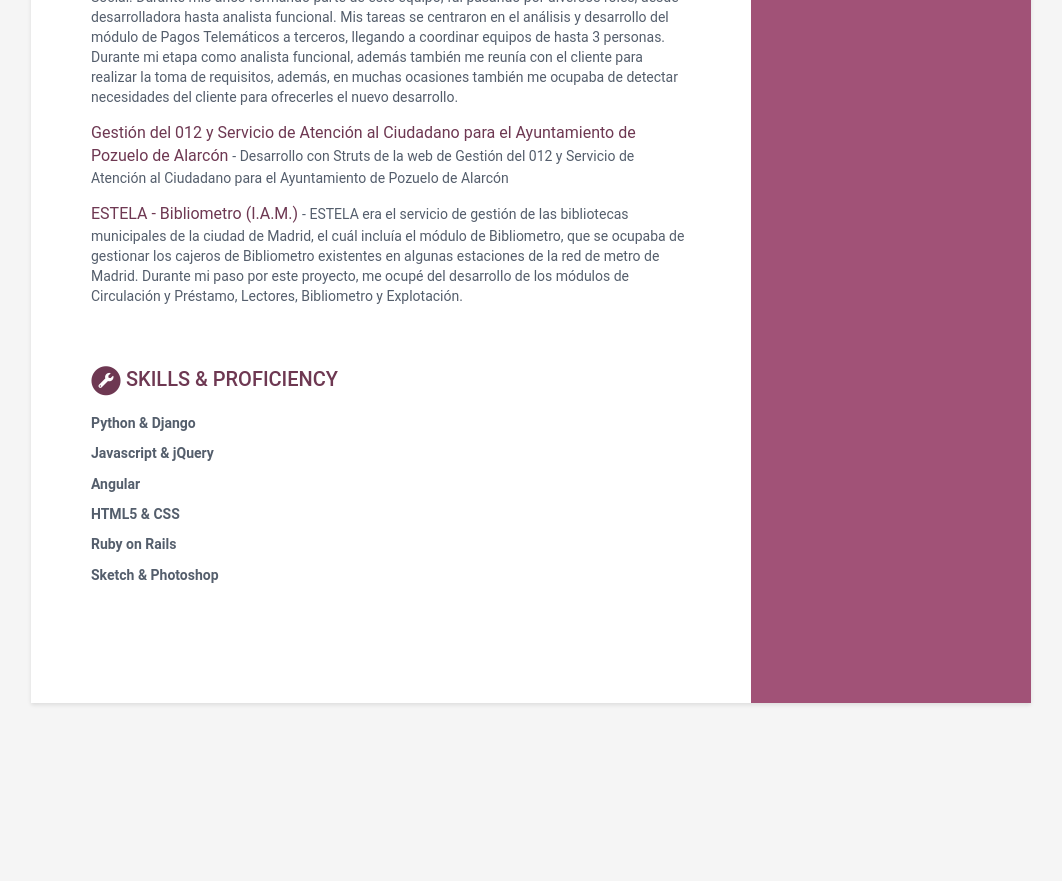
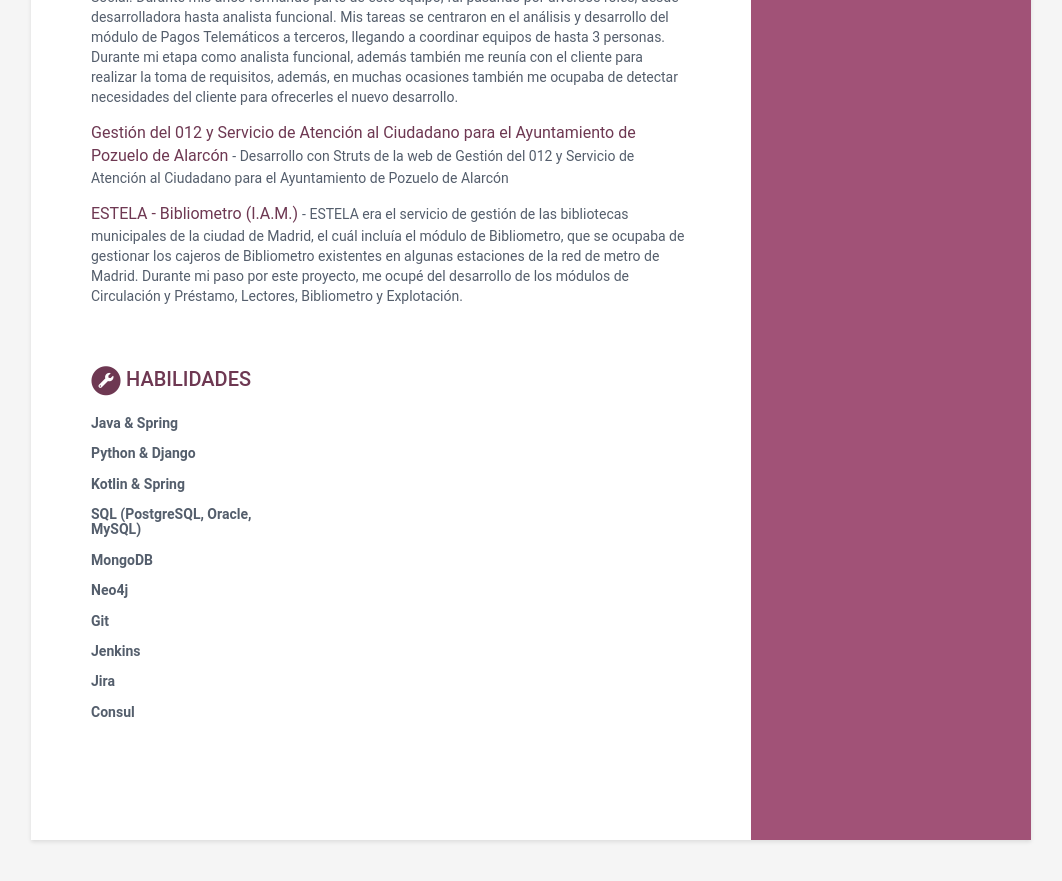
Before and after one commit to olivisoll/olivisoll.github.io, a Jekyll site: the page built from index.html, in a window 1280 px wide and 900 px high, scrolled down 2174 px. Shown: the top 881 px of the window, without its empty margins (109-1171 px from the left). Built offline with Jekyll 4.4.1, drawn with Linux system fonts in a browser that asks for light colours; before the commit the page ends 2937 px from its top, so only the background shows below that.

Commit message:
Adding skills

```diff
--- a/_data/data.yml
+++ b/_data/data.yml
@@ -181,26 +181,20 @@ projects:
 #        conference: "Comm. ACM 4 (1961), 51–55"
 
 skills:
-    title: Skills &amp; Proficiency
+    title: Habilidades
 
     toolset:
+      - name: Java & Spring
       - name: Python & Django
+      - name: Kotlin & Spring
+      - name: SQL (PostgreSQL, Oracle, MySQL)
+      - name: MongoDB
+      - name: Neo4j
+      - name: Git
+      - name: Jenkins
+      - name: Jira
+      - name: Consul
         #level: 98%
-
-      - name: Javascript & jQuery
-        level: 98%
-
-      - name: Angular
-        level: 98%
-
-      - name: HTML5 & CSS
-        level: 95%
-
-      - name: Ruby on Rails
-        level: 85%
-
-      - name: Sketch & Photoshop
-        level: 60%
 
 # footer: >
 #    Designed with <i class="fas fa-heart"></i> by <a href="http://themes.3rdwavemedia.com" target="_blank" rel="nofollow">Xiaoying Riley</a>
```
